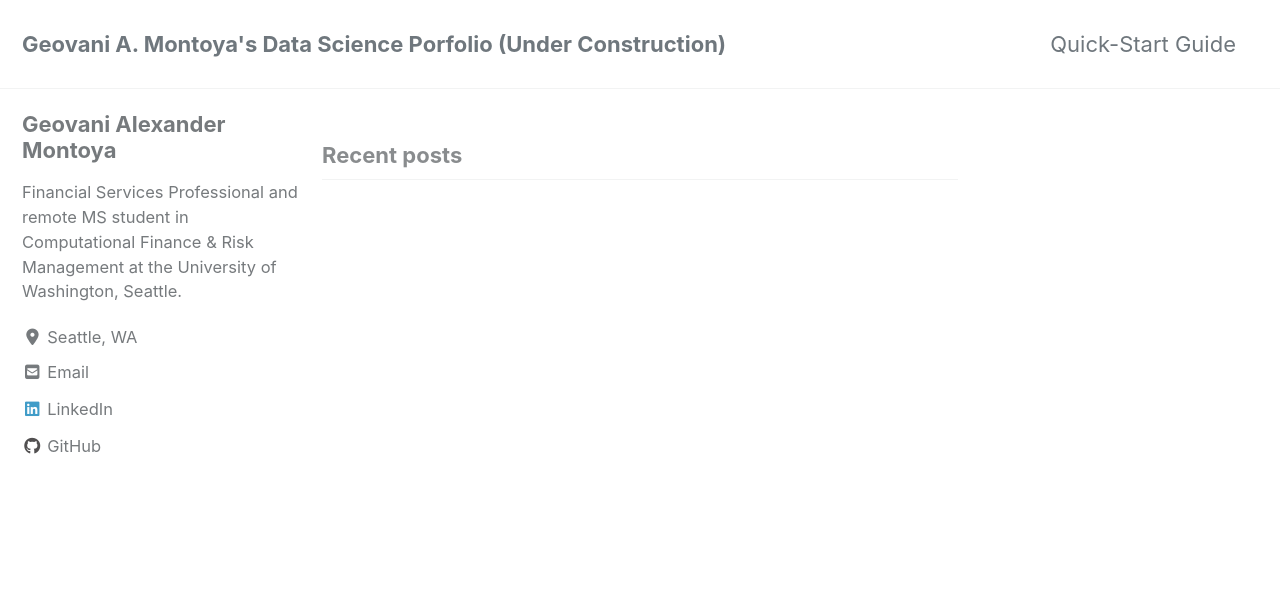
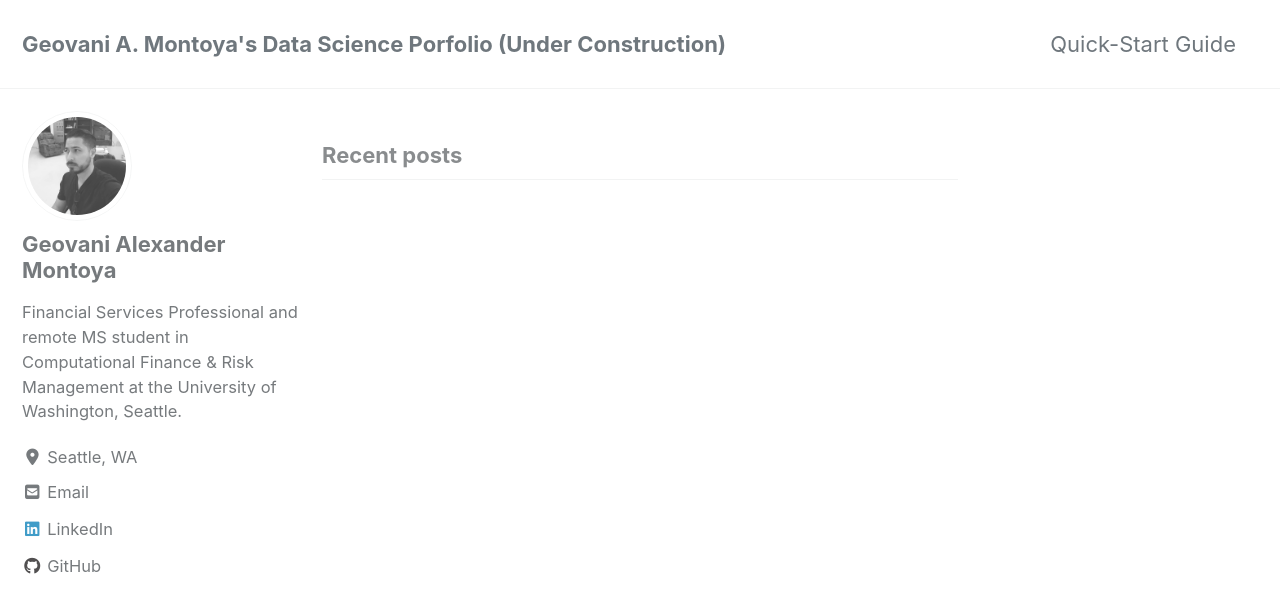
Before and after one commit to geovani-montoya/geovani-montoya.github.io, a Jekyll site: the page built from index.html, in a window 1280 px wide and 900 px high. Shown: the top 613 px of the window. Built offline with Jekyll 4.4.1, drawn with Linux system fonts in a browser that asks for light colours; cached includes are drawn as plain includes; nearby versions of some CDN libraries; the list of posts is cut into pages by our own code.

Commit message:
avatar add

```diff
--- a/_config.yml
+++ b/_config.yml
@@ -108,7 +108,7 @@
 # Site Author
 author:
   name             : "Geovani Alexander Montoya"
-  avatar           : # path of avatar image, e.g. "/assets/images/bio-photo.jpg"
+  avatar           : "/assets/images/me_thinkin.jpg"
   bio              : "Financial Services Professional and remote MS student in Computational Finance & Risk Management at the University of Washington, Seattle."
   location         : "Seattle, WA"
   email            : "gamontoy@uw.edu"
```
Also changed, not shown: assets/images/me_thinkin.jpg (added).
